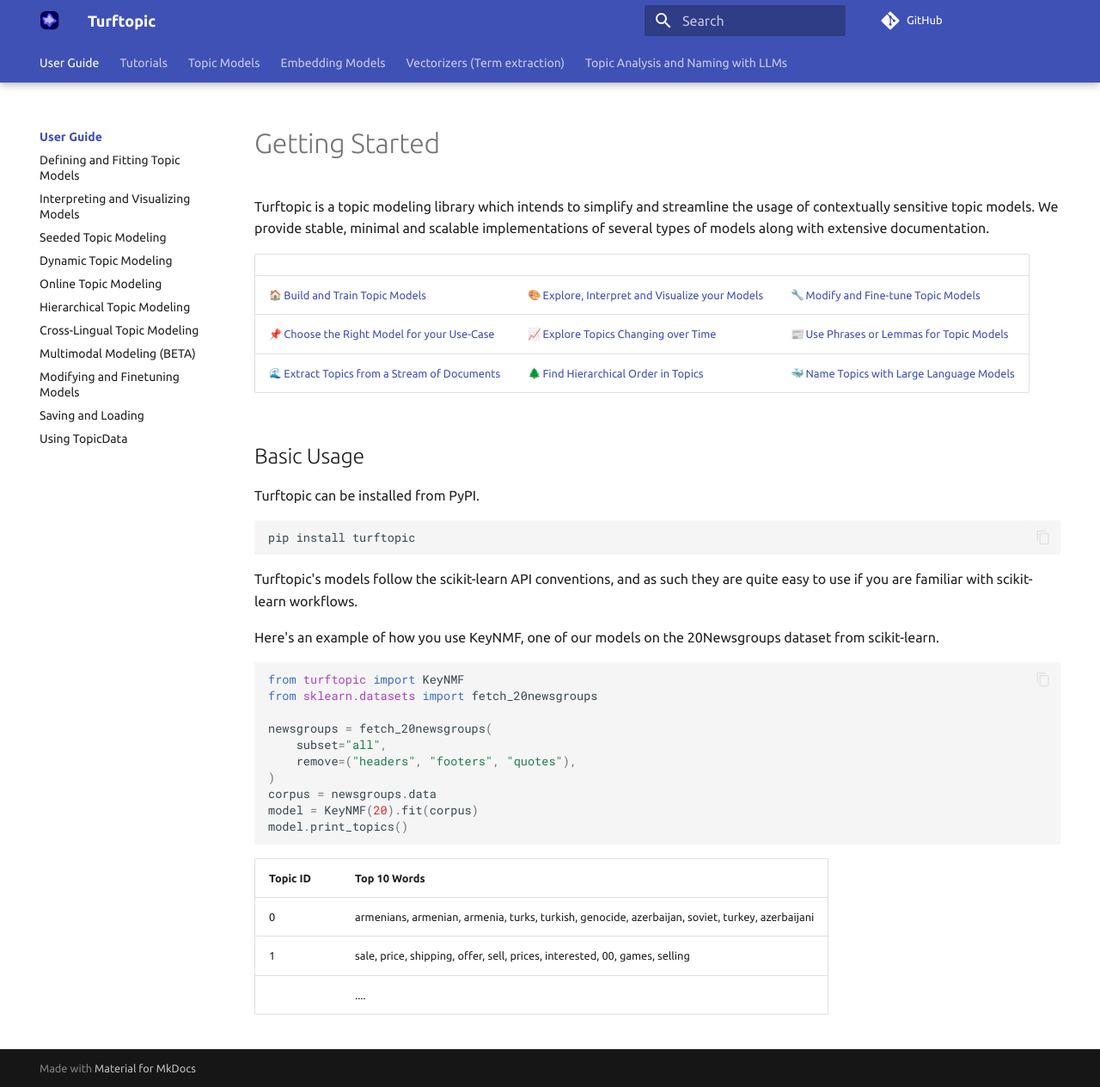
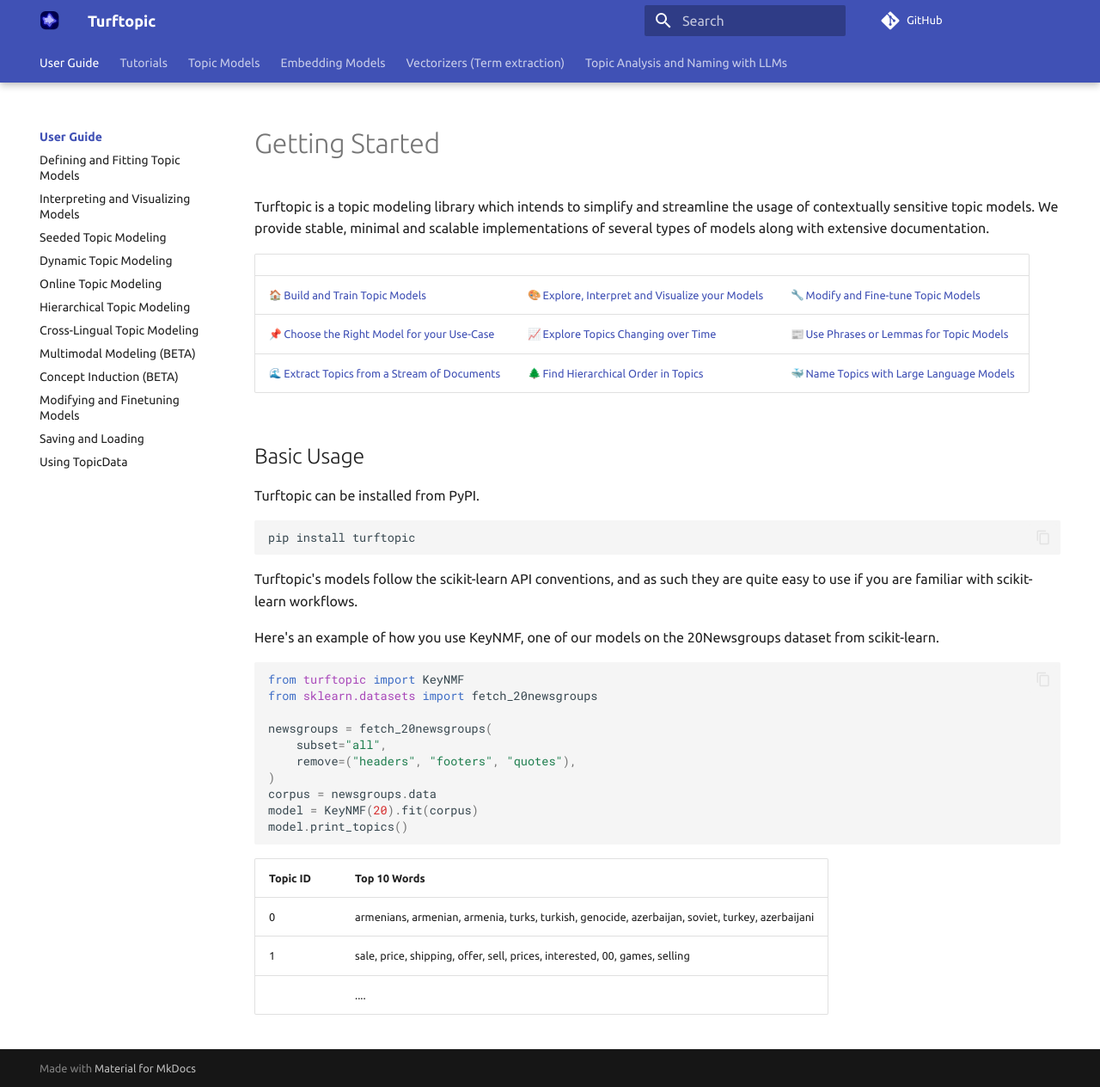
Before and after one commit to x-tabdeveloping/turftopic, an MkDocs documentation site: the page built from docs/index.md, in a window 1280 px wide and 1264 px high. Shown: the whole window at 86% size. Built offline with MkDocs 1.6.1 and Material for MkDocs 9.7.7, drawn with Linux system fonts in a browser that asks for light colours; emoji names are drawn with the system emoji font; comment, search, counter and statistics services are not loaded.

Commit message:
Added page to mkdocs

```diff
--- a/mkdocs.yml
+++ b/mkdocs.yml
@@ -12,6 +12,7 @@
     - Hierarchical Topic Modeling: hierarchical.md
     - Cross-Lingual Topic Modeling: cross_lingual.md
     - Multimodal Modeling (BETA): multimodal.md
+    - Concept Induction (BETA): concept_induction.md
     - Modifying and Finetuning Models: finetuning.md
     - Saving and Loading: persistence.md
     - Using TopicData: topic_data.md
```
